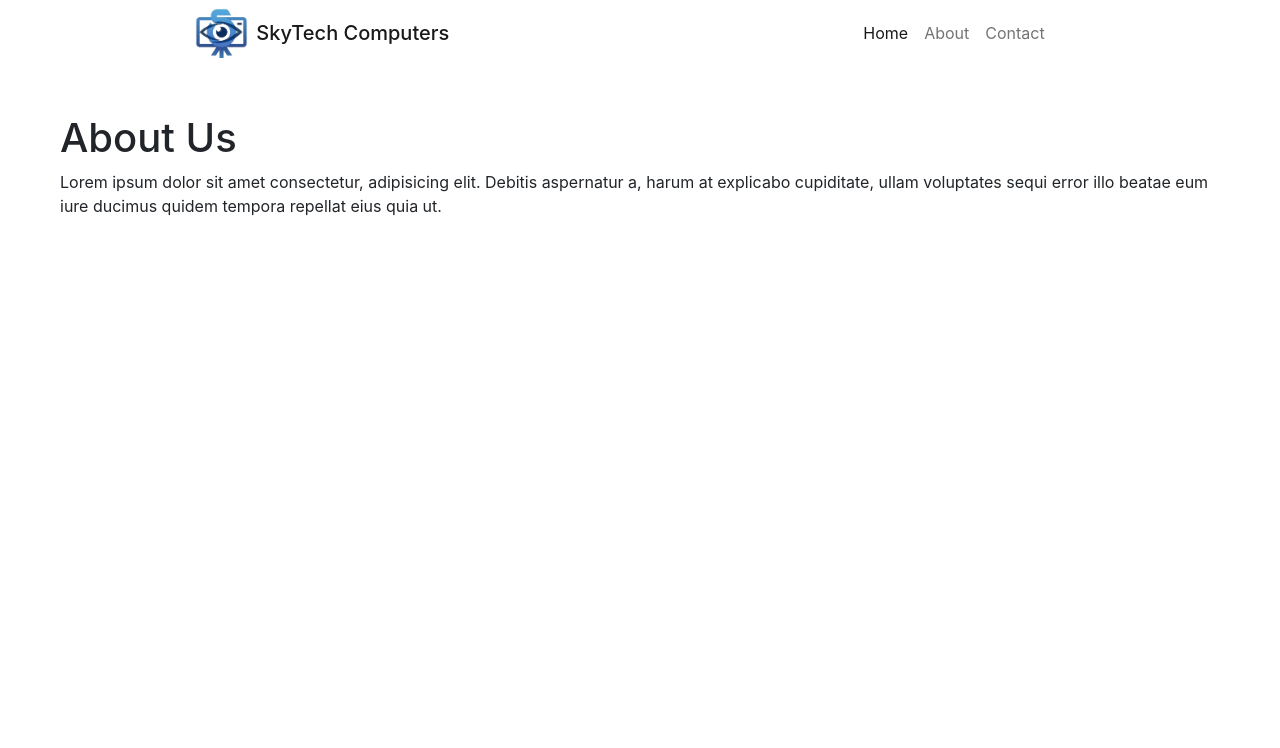
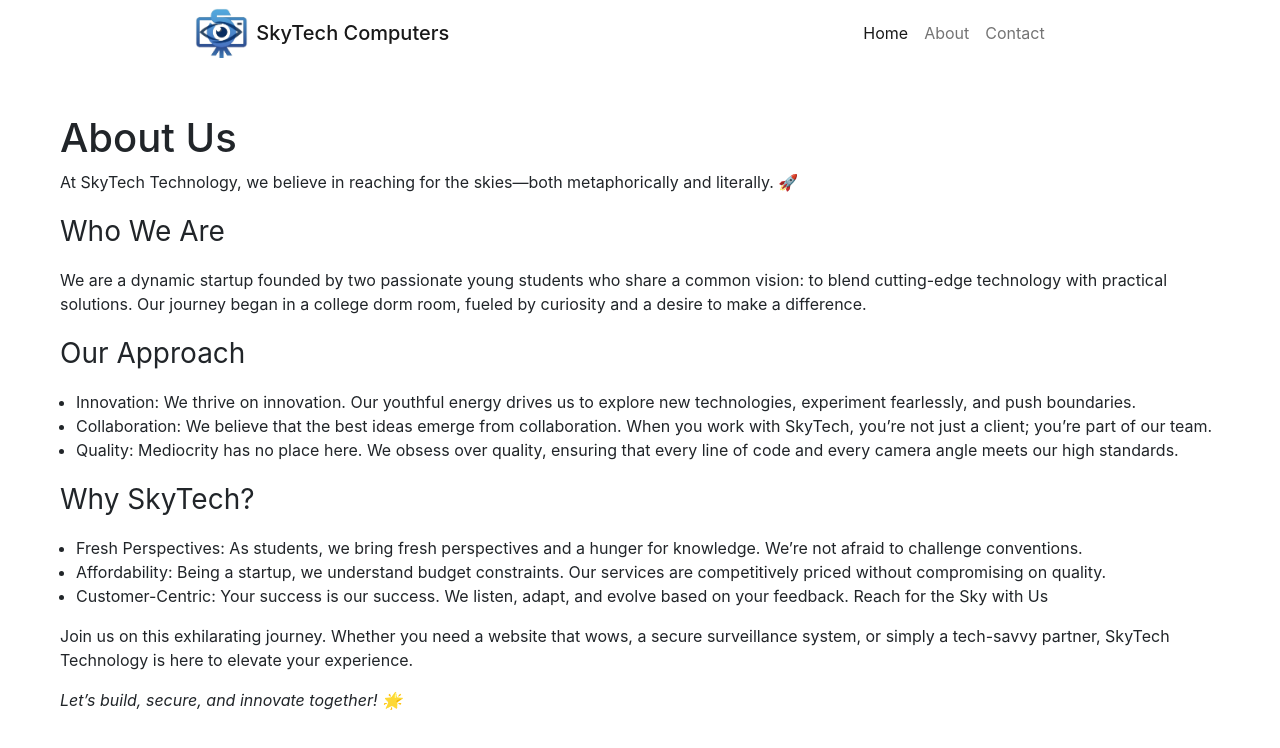
Before and after one commit to Adnan-Dev-02/SkyTech-Computers, a React (Create React App) app: page /about in a window 1280 px wide. Shown: the top 748 px of the page. Built offline with nearby package versions, Linux system fonts and the light colour scheme.

Commit message:
Updated About.js

```diff
--- a/src/pages/About.js
+++ b/src/pages/About.js
@@ -4,7 +4,35 @@ function About() {
   return (
     <div className="row p-5 container-fluid m-0">
       <h1>About Us</h1>
-      <p>Lorem ipsum dolor sit amet consectetur, adipisicing elit. Debitis aspernatur a, harum at explicabo cupiditate, ullam voluptates sequi error illo beatae eum iure ducimus quidem tempora repellat eius quia ut.</p>
+      <p>At SkyTech Technology, we believe in reaching for the skies—both metaphorically and literally. 🚀</p>
+
+
+      <p className='fs-3'>Who We Are</p>
+      <p>We are a dynamic startup founded by two passionate young students who share a common vision: to blend cutting-edge technology with practical solutions. Our journey began in a college dorm room, fueled by curiosity and a desire to make a difference.</p>
+
+
+      <p className='fs-3'>Our Approach</p>
+      <ul className='ms-3'>
+        <li>Innovation: We thrive on innovation. Our youthful energy drives us to explore new technologies, experiment fearlessly, and push boundaries.</li>
+        <li>Collaboration: We believe that the best ideas emerge from collaboration. When you work with SkyTech, you’re not just a client; you’re part of our team.</li>
+        <li>Quality: Mediocrity has no place here. We obsess over quality, ensuring that every line of code and every camera angle meets our high standards.</li>
+      </ul>
+
+
+
+      <p className='fs-3'>Why SkyTech?</p>
+      <ul className='ms-3'>
+        <li>Fresh Perspectives: As students, we bring fresh perspectives and a hunger for knowledge. We’re not afraid to challenge conventions.</li>
+        <li>Affordability: Being a startup, we understand budget constraints. Our services are competitively priced without compromising on quality.</li>
+        <li>Customer-Centric: Your success is our success. We listen, adapt, and evolve based on your feedback.
+          Reach for the Sky with Us</li>
+      </ul>
+
+
+      <p>Join us on this exhilarating journey. Whether you need a website that wows, a secure surveillance system, or simply a tech-savvy partner, SkyTech Technology is here to elevate your experience.</p>
+
+      <em>Let’s build, secure, and innovate together! 🌟</em>
+
     </div>
   )
 }
--- a/src/pages/Contact.js
+++ b/src/pages/Contact.js
@@ -5,8 +5,29 @@ const Contact = () => {
     <div className='row container-fluid m-0 w-100 p-5'>
       <div className="col-sm-6 p-lg-5">
         <h2 className='mb-5'>Get in touch</h2>
-        <i class="fa-solid fa-phone text-primary me-2"></i>
-        <p className='d-inline'>+91 8176072903</p>
+        <div className='mb-2'>
+          <i class="fa-solid fa-phone text-primary me-2"></i>
+          <p className='d-inline'>+91 8176072903</p>
+        </div>
+        <div className='mb-4'>
+          <i class="fa-solid fa-phone text-primary me-2"></i>
+          <p className='d-inline'>+91 8805676919</p>
+        </div>
+        <div className='mb-2'>
+          <i class="fa-solid fa-envelope me-2 text-danger"></i>
+          <p className='d-inline'>adnan.na.2002@gmail.com</p>
+        </div>
+        <div className='mb-4'>
+          <i class="fa-solid fa-envelope me-2 text-danger"></i>
+          <p className='d-inline'>+91 8805676919</p>
+        </div>
+        <div>
+          <i class="fa-solid fa-location-dot me-2 text-success"></i>
+          <p className='d-inline'>Jaunpur, UP</p>
+        </div>
+
+
+
       </div>
       <div className="col-sm-6">
         <form action="" className='p-5  card'>
--- a/src/pages/Home.js
+++ b/src/pages/Home.js
@@ -26,7 +26,7 @@ function Home() {
     <div className=' container-fluid m-0 row p-0'>
 
 
-      <div className='col-sm-6 p-5'>
+      <div className='col-sm-6 p-3 p-lg-5'>
         <h1>Welcome to SkyTech Computers</h1>
         <ReactTyped
           strings={[
@@ -42,13 +42,13 @@ function Home() {
         </ReactTyped>
         <p className='mt-3'>SkyTech Computers is a dynamic technology company that provides a wide range of services to meet diverse digital needs. Their expertise spans various domains, ensuring comprehensive solutions for clients. From CCTV installation and website development to IT infrastructure services and bespoke software development, SkyTech Computers delivers tailored solutions with precision and excellence. Whether you are securing your premises or enhancing your online presence, SkyTech Computers is your trusted partner.</p>
       </div>
-      <div className='col-sm-6 p-5'>
+      <div className='col-sm-6 p-3 p-lg-5'>
         <img src={vector} alt="" width="100%" />
       </div>
       <div className='container-fluid m-0 p-0'>
         <hr className='mx-5' />
         <h2 className='text-center mb-4'>Technologies We Use</h2>
-        <marquee behavior="" direction="right" scrollamount="10" style={{ height: "150px" }} className="mb-5">
+        <marquee behavior="" direction="right" scrollamount="10" style={{ height: "150px" }} className="">
           <img className='mx-5 language' src={htmlimg} alt="" height={"100px"} />
           <img className='mx-5 language' src={cssimg} alt="" height={"100px"} />
           <img className='mx-5 language' src={jsimg} alt="" height={"100px"} />
@@ -59,7 +59,7 @@ function Home() {
         </marquee>
         <hr className='mx-5' />
       </div>
-      <div className='p-5'>
+      <div className='p-lg-5 p-3'>
         <h2 className='mb-3'>Our Projects</h2>
         <div className="row container-fluid m-0 mb-3">
           <div className="col-sm-4">
@@ -119,7 +119,7 @@ function Home() {
       </div>
 
       <hr className='me-5' />
-      <div className="row p-5">
+      <div className="row p-lg-5 p-3">
         <h2 className='mb-3'>My Services</h2>
         <div className="row container-fluid m-0 justify-content-around">
           <div className='col-lg-2 col-md-4'>
```
